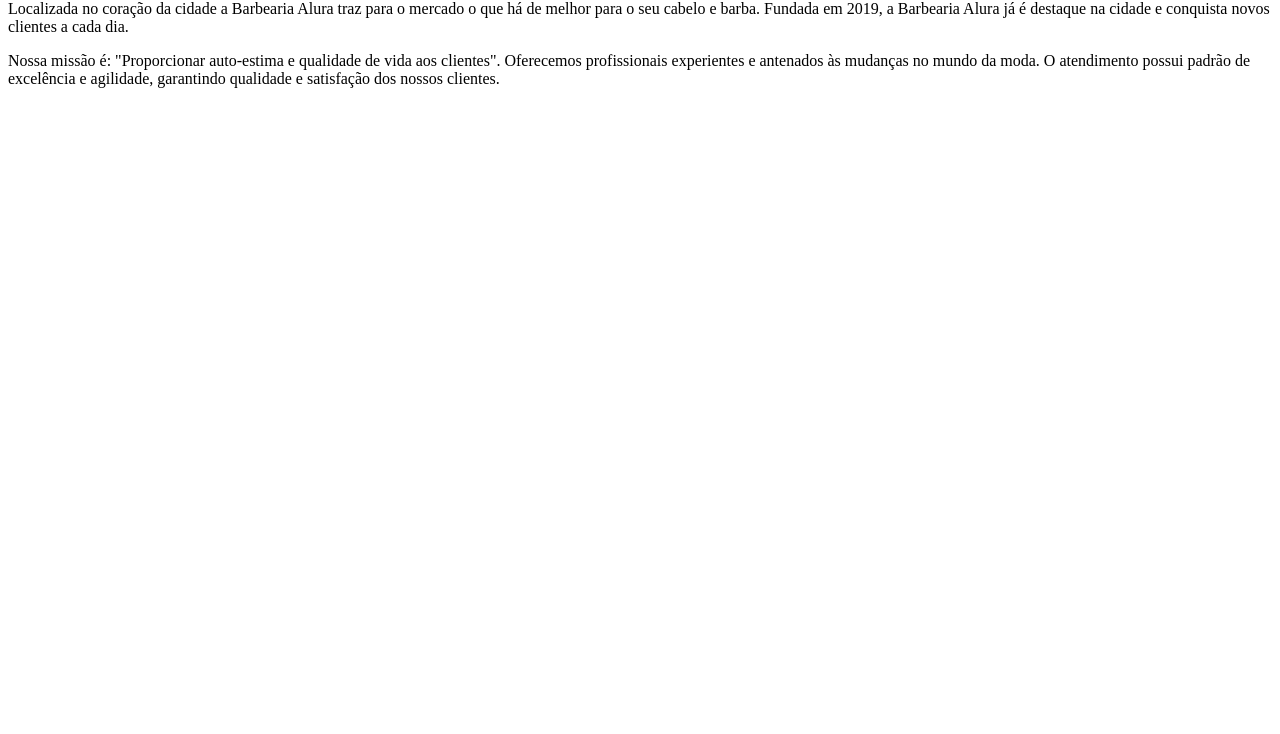
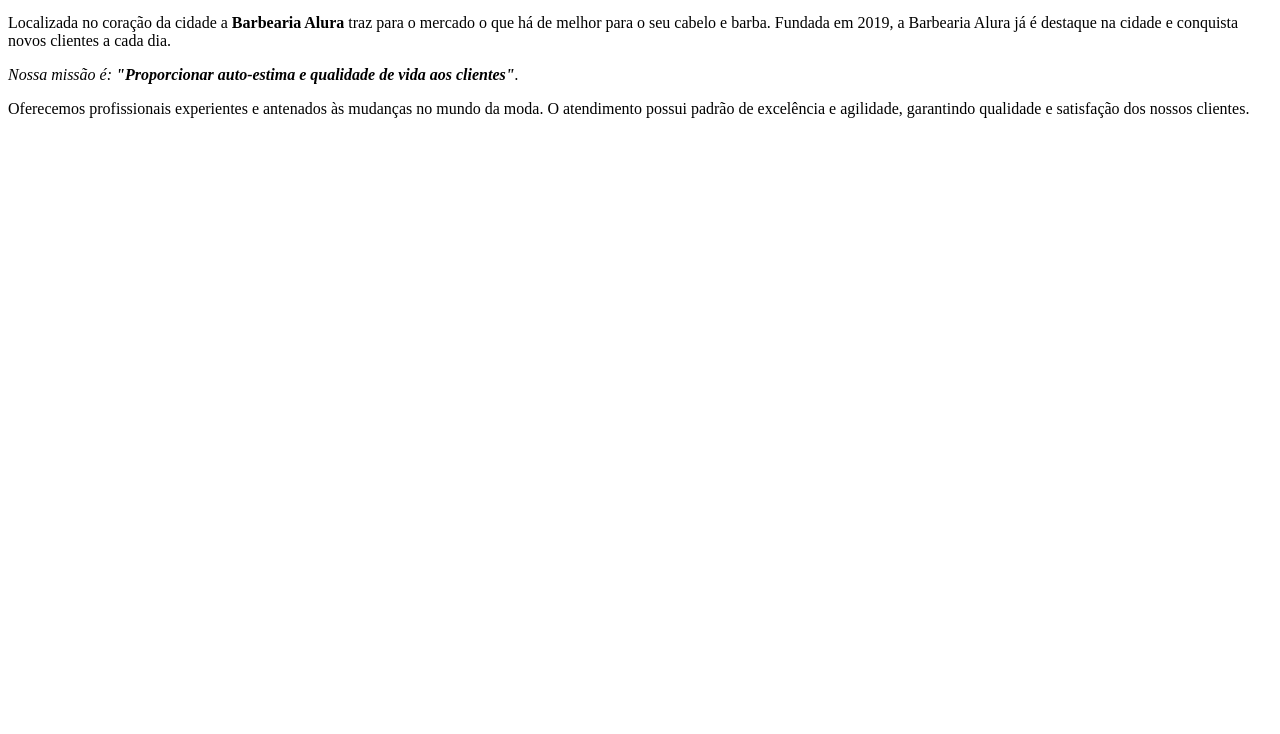
Before and after one commit to joistck343/naunt-html, a plain HTML site: page index.html in a window 1280 px wide. Shown: the part 66-800 px from the top of the page. Drawn offline with Linux system fonts and the light colour scheme.

Commit message:
Add files via upload

```diff
--- a/index.html
+++ b/index.html
@@ -1,7 +1,17 @@
-<h1>Sobre a Barbearia Alura</h1>
+<!DOCTYPE html>
+<html lang="pt-br">
+	<head>
+		<meta charset="UTF-8">
+		<title>Barbearia Alura</title>
+	</head>
 
-<p>Localizada no coração da cidade a Barbearia Alura traz para o mercado o que há de melhor para o seu cabelo e barba. Fundada em 2019, a Barbearia Alura já é destaque na cidade e conquista novos clientes a cada dia.</p>
+	<body>
+		<h1>Sobre a Barbearia Alura</h1>
 
-Nossa missão é: "Proporcionar auto-estima e qualidade de vida aos clientes".
+		<p>Localizada no coração da cidade a <strong>Barbearia Alura</strong> traz para o mercado o que há de melhor para o seu cabelo e barba. Fundada em 2019, a Barbearia Alura já é destaque na cidade e conquista novos clientes a cada dia.</p>
 
-Oferecemos profissionais experientes e antenados às mudanças no mundo da moda. O atendimento possui padrão de excelência e agilidade, garantindo qualidade e satisfação dos nossos clientes.
+		<p><em>Nossa missão é: <strong>"Proporcionar auto-estima e qualidade de vida aos clientes"</strong>.</em></p>
+
+		<p>Oferecemos profissionais experientes e antenados às mudanças no mundo da moda. O atendimento possui padrão de excelência e agilidade, garantindo qualidade e satisfação dos nossos clientes.</p>
+	</body>
+</html>
```
